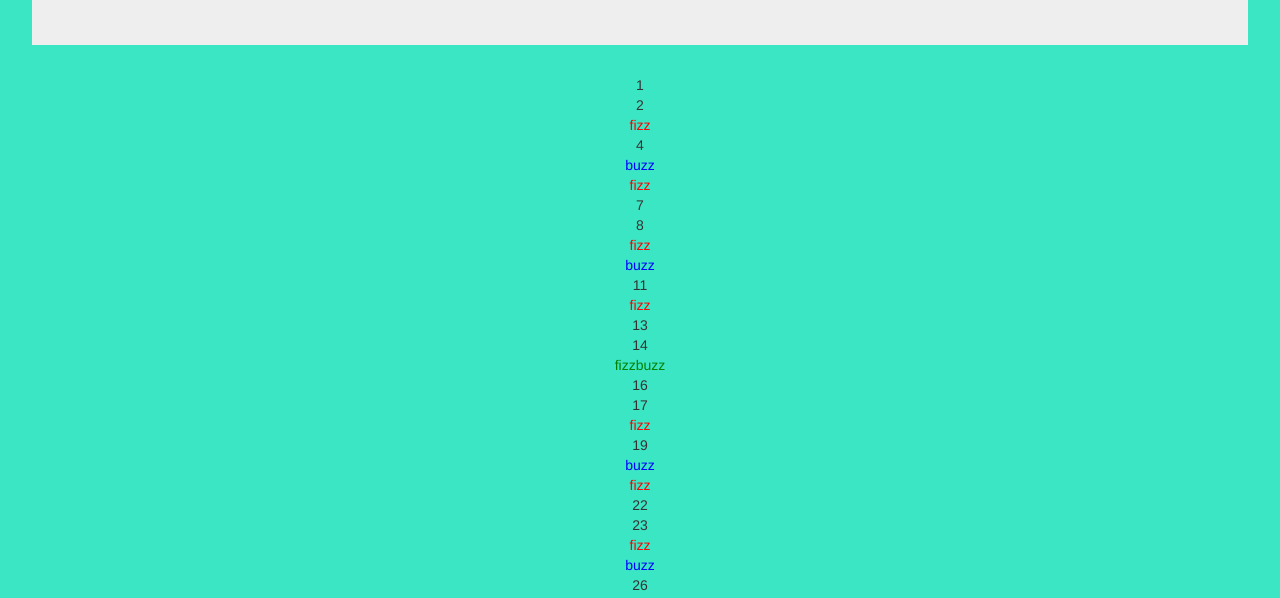
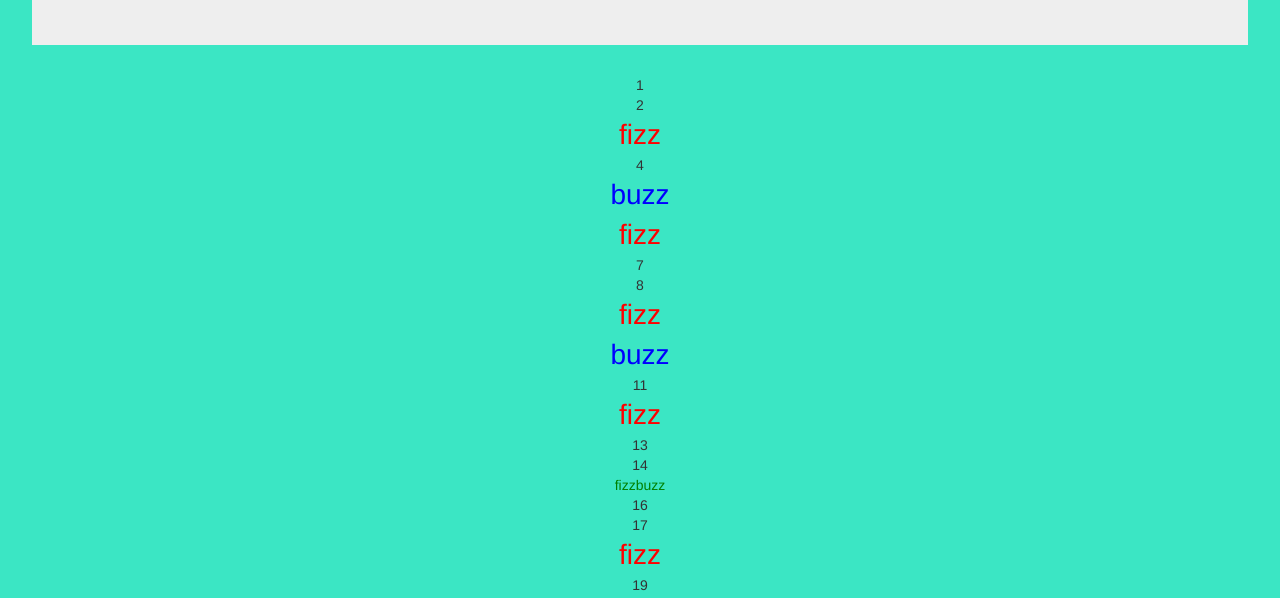
Before and after one commit to maximumayo/fizz-buzz-fun-buzz, a plain HTML site: page index.html in a window 1280 px wide. Both pictures are taken after a click on the button "fizz my buzz". Shown: the part 184-782 px from the top of the page. Drawn offline with nearby package versions, Linux system fonts and the light colour scheme.

Commit message:
changed font size

```diff
--- a/style.css
+++ b/style.css
@@ -7,10 +7,12 @@ body {
 
 .fizz {
     color: red;
+    font-size: 2em;
 }
 
 .buzz {
     color: blue;
+    font-size: 2em;
 }
 
 .fizzbuzz {
```
